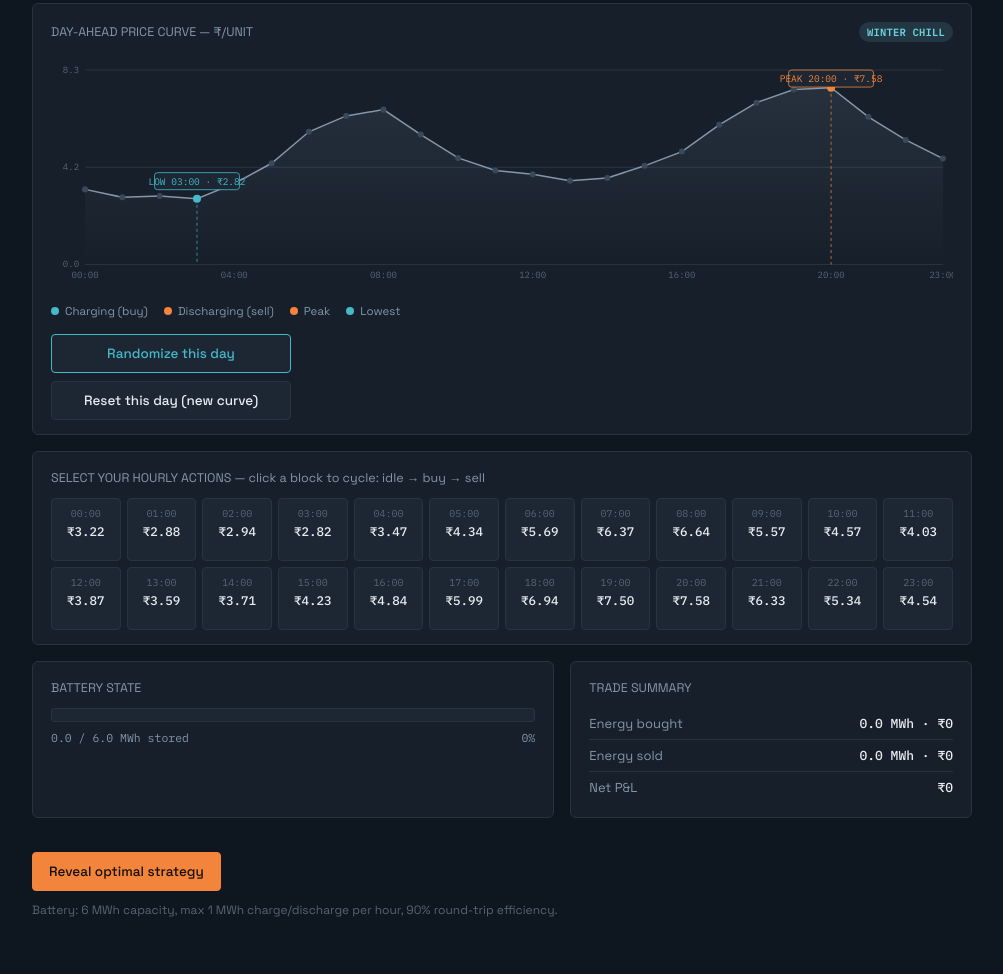
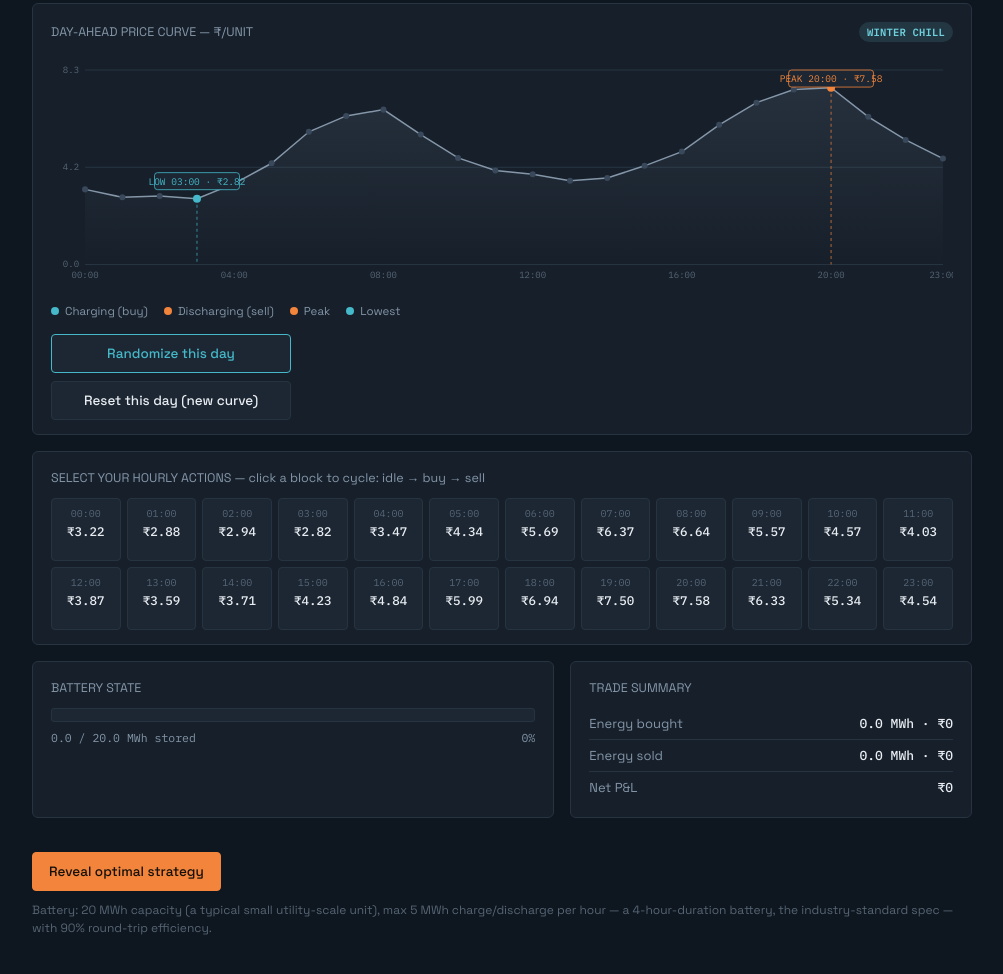
Before and after one commit to tanishqdroid/Power-Trading-Simulator, a plain HTML site: page index.html in a window 1280 px wide. Shown: the part 320-1294 px from the top of the page, without its empty margins (138-1141 px from the left). Drawn offline with Linux system fonts and the light colour scheme.

Commit message:
Update battery capacity and related parameters to 20 MWh and profits are now being shown at a direct rate

```diff
--- a/index.html
+++ b/index.html
@@ -231,7 +231,7 @@
   <div class="header">
     <div>
       <div class="brand-line"><span class="brand-mark"></span><h1>Grid Arbitrage</h1></div>
-      <div class="subtitle">Trade a 6 MWh battery against constantly-shifting IEX-style prices — seasonal peaks move around, so every day is a new read.</div>
+      <div class="subtitle">Trade a 20 MWh grid-scale battery against constantly-shifting IEX-style prices — seasonal peaks move around, so every day is a new read.</div>
     </div>
     <div class="pnl-block">
       <div class="pnl-label" id="pnlLabel">DAM · MON P&amp;L</div>
@@ -284,7 +284,7 @@
       <div class="panel">
         <div class="panel-title"><span>BATTERY STATE</span></div>
         <div class="battery-track"><div class="battery-fill" id="damBattFill"></div></div>
-        <div class="battery-caption"><span id="damBattLabel">0.0 / 6.0 MWh stored</span><span id="damBattPct">0%</span></div>
+        <div class="battery-caption"><span id="damBattLabel">0.0 / 20.0 MWh stored</span><span id="damBattPct">0%</span></div>
       </div>
       <div class="panel">
         <div class="panel-title"><span>TRADE SUMMARY</span></div>
@@ -297,7 +297,7 @@
     <div class="controls">
       <button class="primary" id="damRevealBtn">Reveal optimal strategy</button>
     </div>
-    <div class="hint">Battery: 6 MWh capacity, max 1 MWh charge/discharge per hour, 90% round-trip efficiency.</div>
+    <div class="hint">Battery: 20 MWh capacity (a typical small utility-scale unit), max 5 MWh charge/discharge per hour — a 4-hour-duration battery, the industry-standard spec — with 90% round-trip efficiency.</div>
 
     <div class="result-banner" id="damResultBanner"></div>
 
@@ -327,7 +327,7 @@
       <div>
         <div class="now-time mono" id="rtmNowTime">BLOCK 1 OF 48 · 00:00–00:30</div>
         <div class="now-price mono" id="rtmNowPrice">₹0.00</div>
-        <div class="now-batt mono" id="rtmNowBatt">Battery: 0.0 / 6.0 MWh</div>
+        <div class="now-batt mono" id="rtmNowBatt">Battery: 0.0 / 20.0 MWh</div>
       </div>
       <div class="now-actions-wrap">
         <div class="now-actions">
@@ -356,7 +356,7 @@
       <div class="panel">
         <div class="panel-title"><span>BATTERY STATE</span></div>
         <div class="battery-track"><div class="battery-fill" id="rtmBattFill"></div></div>
-        <div class="battery-caption"><span id="rtmBattLabel">0.0 / 6.0 MWh stored</span><span id="rtmBattPct">0%</span></div>
+        <div class="battery-caption"><span id="rtmBattLabel">0.0 / 20.0 MWh stored</span><span id="rtmBattPct">0%</span></div>
       </div>
       <div class="panel">
         <div class="panel-title"><span>TRADE SUMMARY</span></div>
@@ -399,8 +399,9 @@
 
 <script>
 (function(){
-  const CAPACITY = 6;
-  const MAX_RATE = 1;
+  const CAPACITY = 20;
+  const MAX_RATE = 5;
+  const UNIT_SCALE = 1000; // 1 MWh = 1000 units (IEX prices are quoted in ₹ per unit = ₹ per kWh)
   const EFFICIENCY = 0.90;
   const DAYS = ['MON','TUE','WED','THU','FRI','SAT','SUN'];
 
@@ -641,8 +642,8 @@
       let soc=0, bought=0, boughtCost=0, sold=0, soldRev=0;
       for(let h=0; h<24; h++){
         const a = seq[h]; const p = pr[h];
-        if(a === 'buy'){ if(soc+MAX_RATE <= CAPACITY+1e-9){ soc+=MAX_RATE; bought+=MAX_RATE; boughtCost+=MAX_RATE*p; } }
-        else if(a === 'sell'){ if(soc-MAX_RATE >= -1e-9){ soc-=MAX_RATE; sold+=MAX_RATE*EFFICIENCY; soldRev+=MAX_RATE*EFFICIENCY*p; } }
+        if(a === 'buy'){ if(soc+MAX_RATE <= CAPACITY+1e-9){ soc+=MAX_RATE; bought+=MAX_RATE; boughtCost+=MAX_RATE*p*UNIT_SCALE; } }
+        else if(a === 'sell'){ if(soc-MAX_RATE >= -1e-9){ soc-=MAX_RATE; sold+=MAX_RATE*EFFICIENCY; soldRev+=MAX_RATE*EFFICIENCY*p*UNIT_SCALE; } }
       }
       return { soc, bought, boughtCost, sold, soldRev, net: soldRev-boughtCost };
     }
@@ -835,8 +836,8 @@
       let soc=0, bought=0, boughtCost=0, sold=0, soldRev=0;
       for(let b=0;b<NBLOCKS;b++){
         const a = seq[b]; const p = pr[b];
-        if(a==='buy'){ if(soc+MAX_RATE <= CAPACITY+1e-9){ soc+=MAX_RATE; bought+=MAX_RATE; boughtCost+=MAX_RATE*p; } }
-        else if(a==='sell'){ if(soc-MAX_RATE >= -1e-9){ soc-=MAX_RATE; sold+=MAX_RATE*EFFICIENCY; soldRev+=MAX_RATE*EFFICIENCY*p; } }
+        if(a==='buy'){ if(soc+MAX_RATE <= CAPACITY+1e-9){ soc+=MAX_RATE; bought+=MAX_RATE; boughtCost+=MAX_RATE*p*UNIT_SCALE; } }
+        else if(a==='sell'){ if(soc-MAX_RATE >= -1e-9){ soc-=MAX_RATE; sold+=MAX_RATE*EFFICIENCY; soldRev+=MAX_RATE*EFFICIENCY*p*UNIT_SCALE; } }
       }
       return { soc, bought, boughtCost, sold, soldRev, net: soldRev-boughtCost };
     }
```
